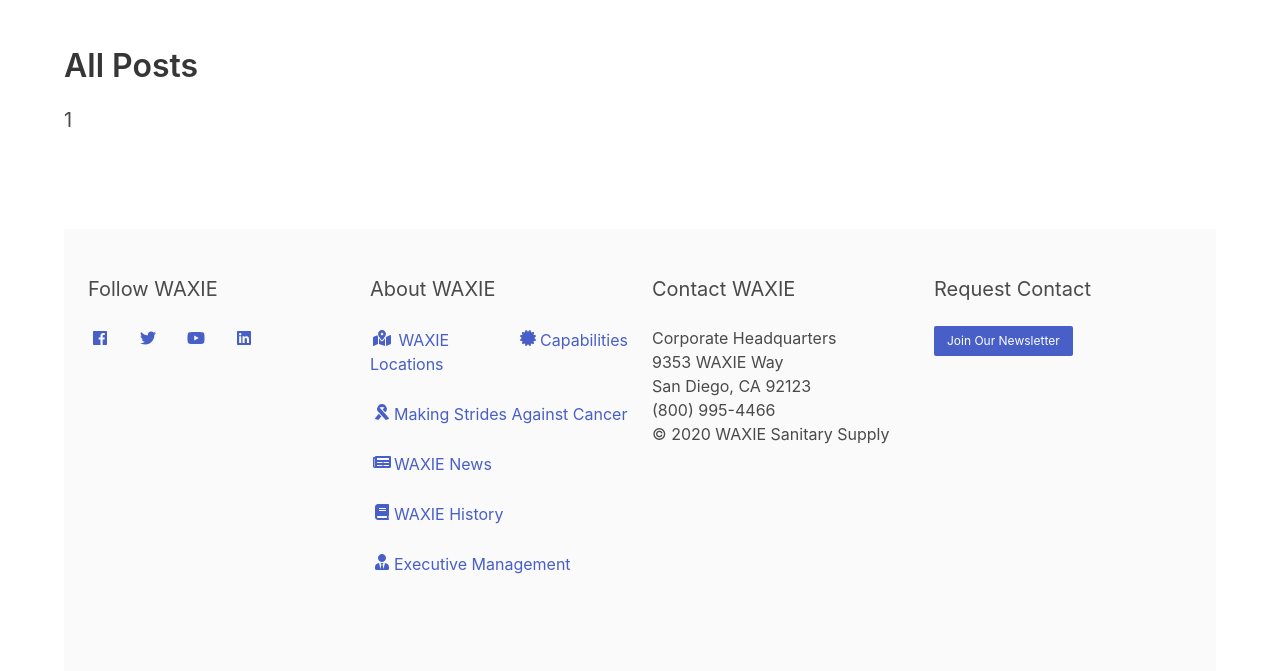
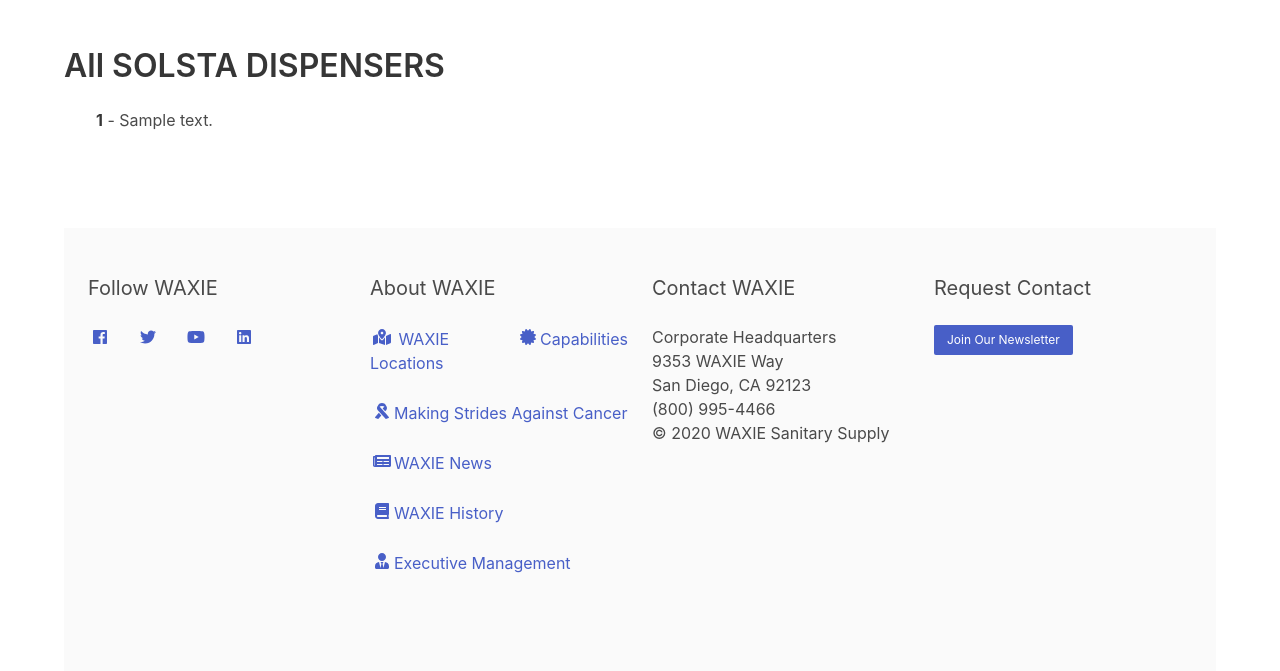
Before and after one commit to waxie-codes/WX-SOLSTA, a Python web app: template templates/all_dispensers.html in a window 1280 px wide. Shown: the part 52-723 px from the top of the page. Run offline with Jinja, Linux system fonts and the light colour scheme; the template is opened without the code that fills it: most values are stand-ins (such as "Sample title", 1, 10 or a date in 2020); some libraries are stand-ins or nearby versions.

Commit message:
update list for all dispensers

```diff
--- a/templates/all_dispensers.html
+++ b/templates/all_dispensers.html
@@ -2,12 +2,16 @@
 {% block content %}
 <section class="section">
   <div class="container">
-    <h1 class="title">All Posts<h1>
-        <ul>
-          {% for page in pages %}
-          <li><a class="subtitle" href="/{{page.slug}}">{{page.waxie_item_number}}</a></li>
-          {% endfor %}
-        </ul>
+    <h1 class="title">All SOLSTA DISPENSERS<h1>
+
+    <div class="content">
+      <ul>
+      {% for product in pages %}
+        </li> <strong>{{product.waxie_item_number}}</strong> -
+        <href="/{{product.slug}}">{{product.product_description}}</a></h1></li>
+      {% endfor %}
+      </ul>
+    </div>
   </div>
 </section>
 {% endblock %}
```
Also changed, not shown: output/all_dispensers.html (+8 -4 lines).
